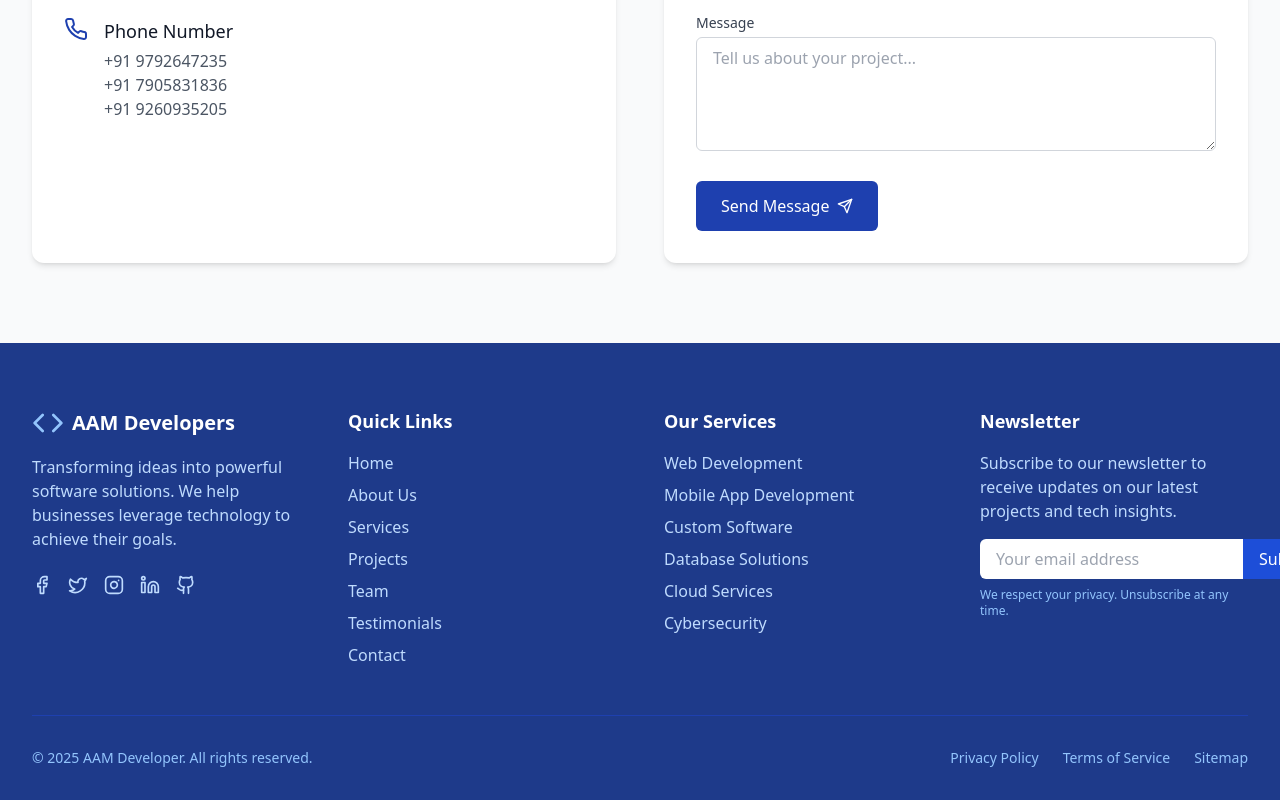
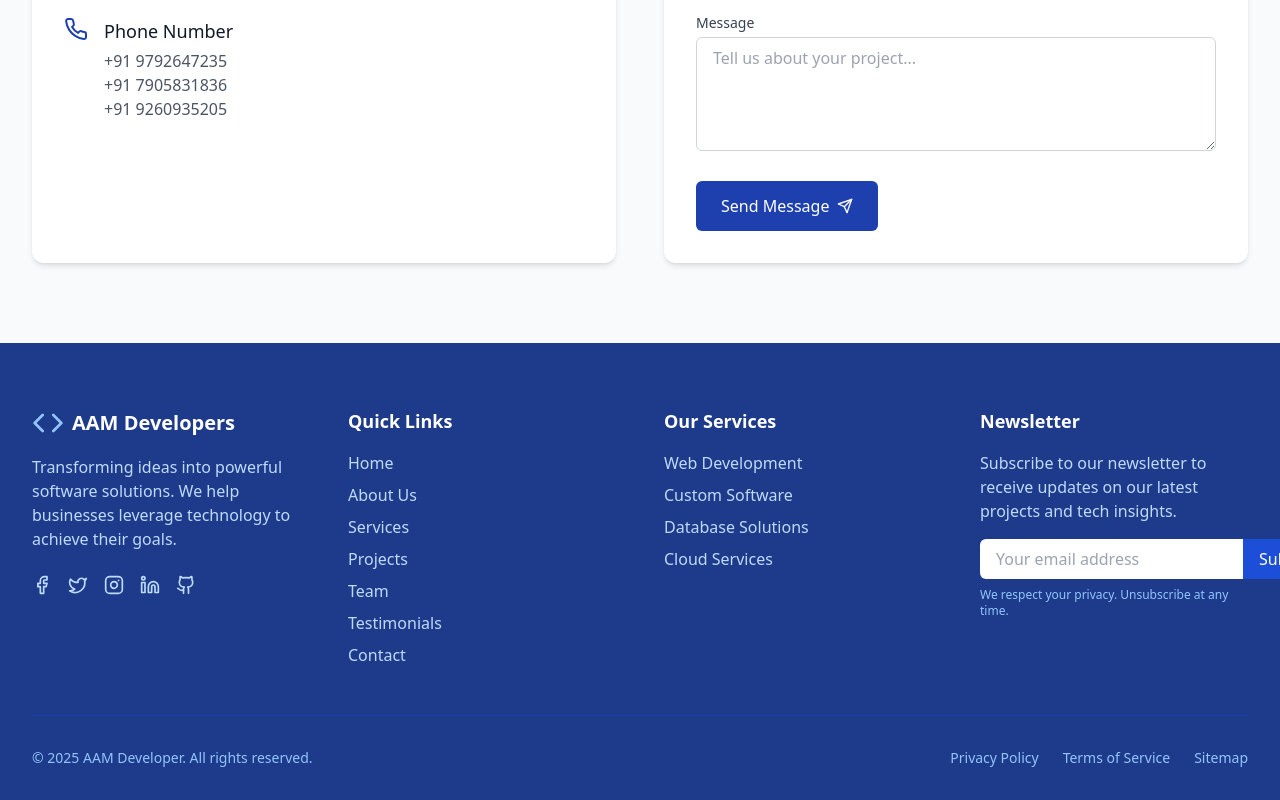
Before and after one commit to manish2418/aamdev, a React (Vite) app: page / in a window 1280 px wide. Shown: the part 6695-7495 px from the top of the page. Built offline with nearby package versions, Linux system fonts and the light colour scheme.

Commit message:
another new changes

```diff
--- a/src/components/Footer.tsx
+++ b/src/components/Footer.tsx
@@ -54,11 +54,11 @@ const Footer: React.FC = () => {
             <ul className="space-y-2">
               {[
                 'Web Development',
-                'Mobile App Development',
+                // 'Mobile App Development',
                 'Custom Software',
                 'Database Solutions',
                 'Cloud Services',
-                'Cybersecurity'
+                // 'Cybersecurity'
               ].map((service) => (
                 <li key={service}>
                   <a
```
